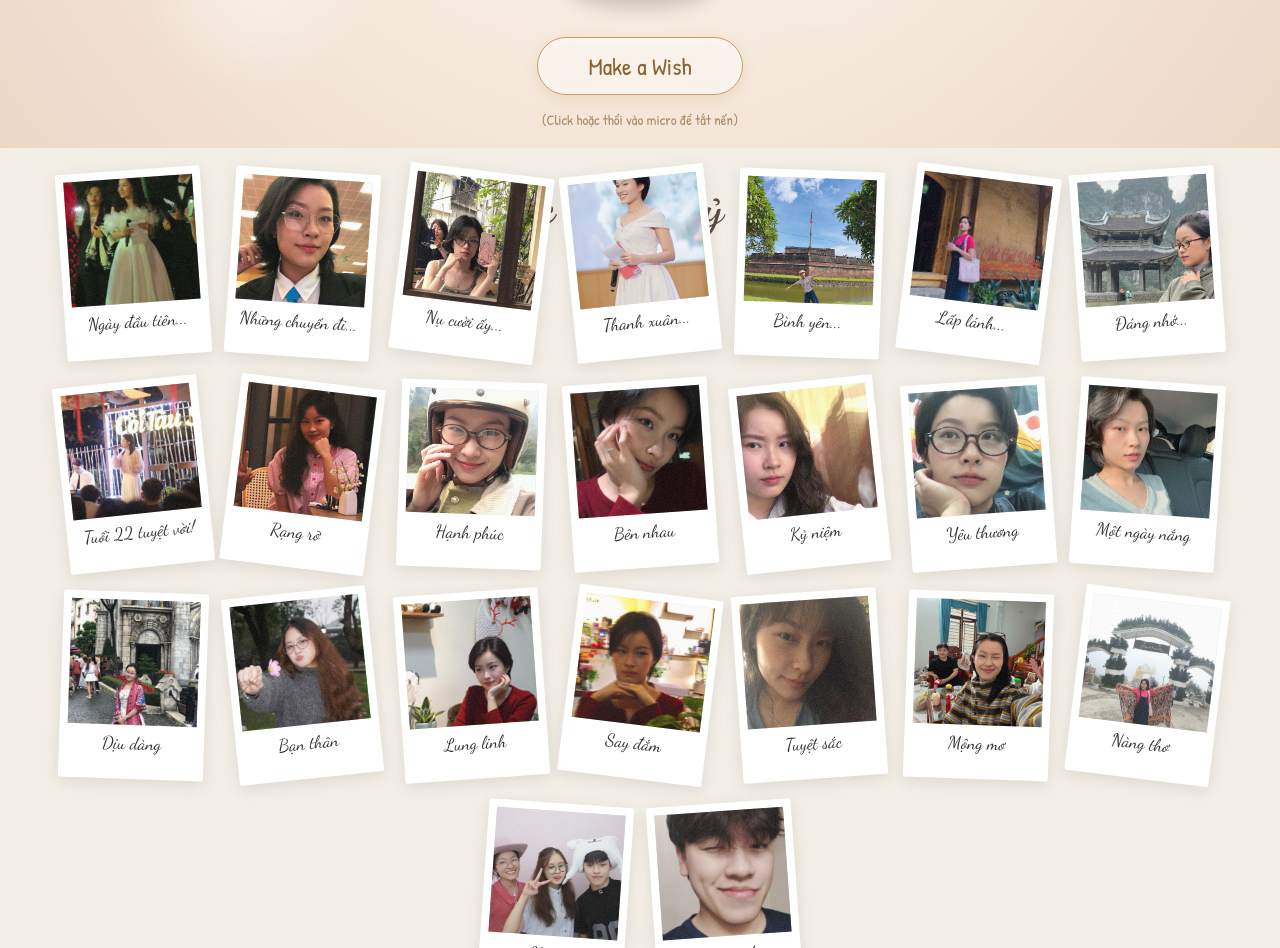
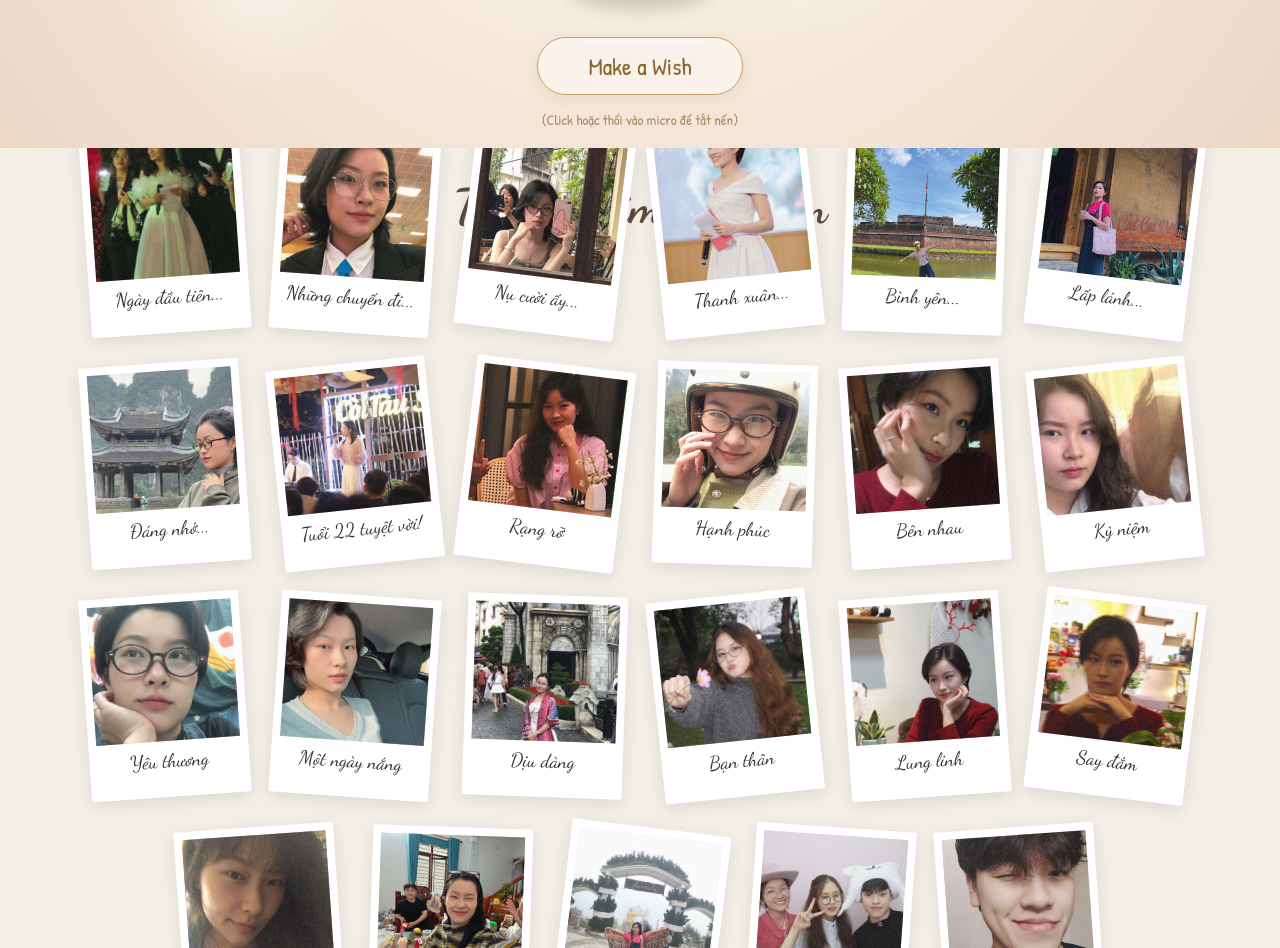
Before and after one commit to b22dccn256/happybirthday-26, a plain HTML site: page 26-hpbd/index.html in a window 1280 px wide. Shown: the part 1452-2400 px from the top of the page. Drawn offline with nearby package versions, Linux system fonts and the light colour scheme.

Commit message:
Tăng kích thước giao diện Stage 3 thêm 10%

```diff
--- a/26-hpbd/css/main.css
+++ b/26-hpbd/css/main.css
@@ -79,16 +79,16 @@ body {
     flex-wrap: wrap;
     justify-content: center;
     align-content: center;
-    gap: 12px; /* Tăng gap một chút tương ứng với kích thước mới */
+    gap: 14px; /* Tăng gap thêm 10% */
 }
 .polaroid {
     background: white; padding: 8px 8px 25px 8px;
     box-shadow: 0 4px 15px rgba(0,0,0,0.1);
-    border-radius: 2px; width: 145px; /* Zoom to ảnh lên */
+    border-radius: 2px; width: 160px; /* Tăng kích thước ảnh thêm 10% */
     transition: transform 0.4s cubic-bezier(0.25, 1, 0.5, 1), box-shadow 0.4s;
     cursor: pointer; position: relative;
     transform-origin: center center;
-    margin: 6px;
+    margin: 8px;
 }
 .polaroid:nth-child(even) { transform: rotate(4deg); }
 .polaroid:nth-child(odd) { transform: rotate(-4deg); }
@@ -97,12 +97,12 @@ body {
 .polaroid:nth-child(5n) { transform: rotate(2deg); }
 
 .polaroid:hover {
-    transform: scale(1.8) rotate(0deg) !important; /* Giảm scale hover xuống 1.8 vì ảnh gốc đã to hơn */
+    transform: scale(1.6) rotate(0deg) !important; /* Điều chỉnh tỷ lệ hover */
     box-shadow: 0 20px 40px rgba(0,0,0,0.4);
     z-index: 100 !important;
 }
 .photo {
-    width: 100%; height: 125px; background-color: #ddd; /* Tăng chiều cao ảnh tương ứng */
+    width: 100%; height: 138px; background-color: #ddd; /* Tăng chiều cao thêm 10% */
     object-fit: cover;
     position: relative; overflow: hidden;
 }
@@ -113,7 +113,7 @@ body {
     pointer-events: none;
 }
 .caption {
-    font-family: 'Dancing Script', cursive; font-size: 1.1rem; /* Tăng chữ to lên */
+    font-family: 'Dancing Script', cursive; font-size: 1.2rem; /* Tăng font-size thêm 10% */
     text-align: center; margin-top: 8px; color: #333;
 }
 
```
